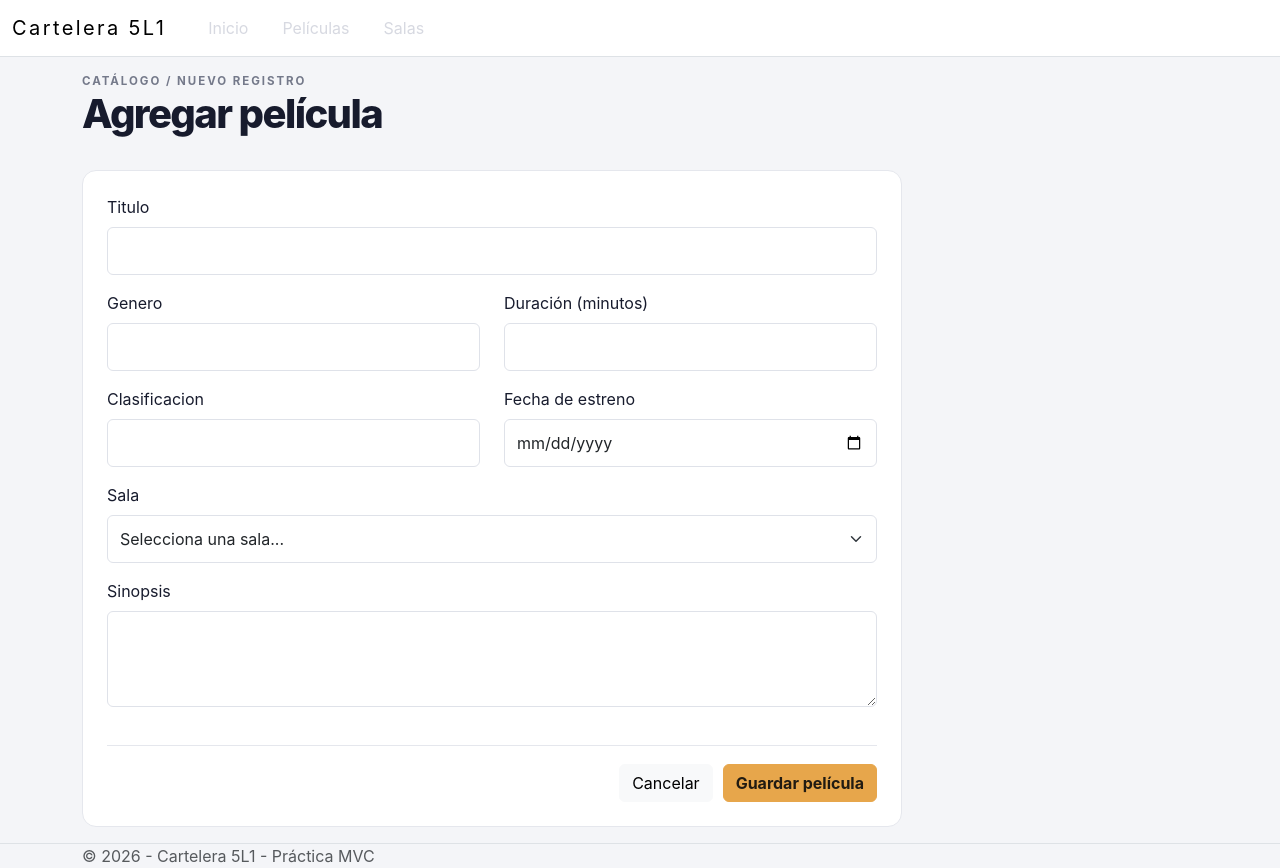
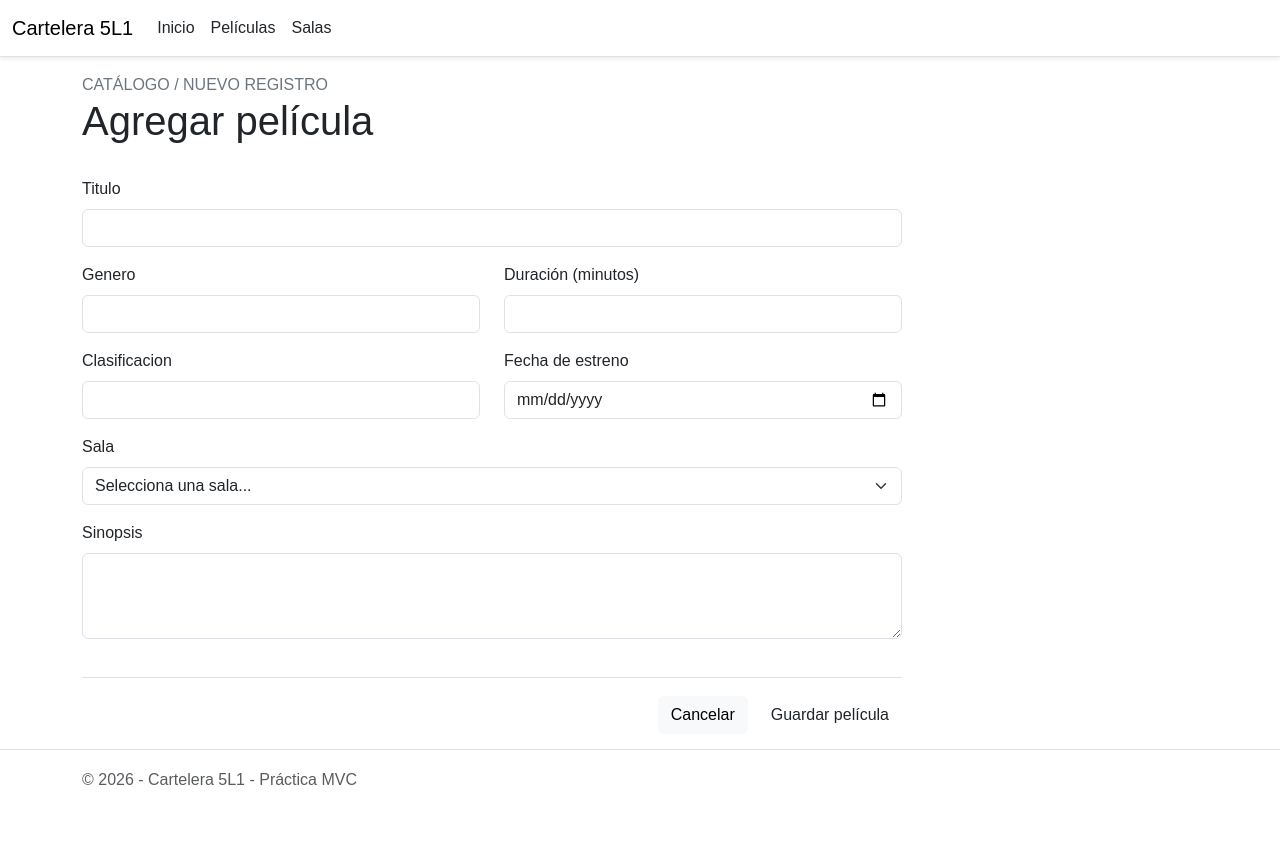
Before and after one commit to JEEM244/beta, an ASP.NET Core app: page /Movies5L1/Create in a window 1280 px wide. After the commit the page ends 785 px from the top, so only its background shows below. Run offline with ASP.NET Core 8, Linux system fonts and the light colour scheme; some libraries are stand-ins or nearby versions.

Commit message:
Restaura estilos Bootstrap claros para Cartelera

```diff
--- a/MVCCartelera/wwwroot/css/site.css
+++ b/MVCCartelera/wwwroot/css/site.css
@@ -1,20 +1,151 @@
-:root{--ink:#171b2d;--muted:#74798a;--paper:#f4f5f8;--accent:#e7a64b;--line:#e5e7ed}
-body{background:var(--paper);color:var(--ink);font-family:Inter,Segoe UI,Arial,sans-serif}
-.cinema-nav{background:#171b2d;padding:16px 0}.navbar-brand{letter-spacing:.12em}.navbar-brand span{color:var(--accent)}
-.nav-link{color:#d7d9e1!important;margin-left:18px}.nav-link:hover{color:var(--accent)!important}
-.hero-panel{background:linear-gradient(120deg,#171b2d,#303752);color:white;border-radius:18px;padding:64px 7%;min-height:350px;display:flex;flex-direction:column;justify-content:center}
-.hero-panel h1{font-size:clamp(2.5rem,6vw,4.8rem);line-height:1.02;font-weight:800;letter-spacing:-.05em}.hero-panel h1 span{color:var(--accent)}
-.hero-copy{color:#c6cad6;max-width:470px}.eyebrow{font-size:.72rem;letter-spacing:.17em;font-weight:700;color:#b07b32;margin-bottom:10px}.hero-panel .eyebrow{color:var(--accent)}
-.btn-cinema{background:var(--accent);border-color:var(--accent);color:#211b12;font-weight:700}.btn-cinema:hover{background:#d79538;border-color:#d79538;color:#211b12}
-.info-tile,.form-panel,.detail-panel,.table-wrap{background:white;border:1px solid var(--line);border-radius:14px;padding:24px}
-.info-tile span{font-size:.7rem;letter-spacing:.14em;color:#a27436;font-weight:700}.info-tile h2{font-weight:750;margin-top:12px}.info-tile p,.page-heading p{color:var(--muted);margin-bottom:0}
-.page-heading{display:flex;align-items:center;justify-content:space-between;gap:20px;margin:12px 0 26px}.page-heading h1{font-weight:800;letter-spacing:-.04em;margin:0 0 6px}
-.table-wrap{padding:8px 22px;overflow-x:auto}.cinema-table{margin:0}.cinema-table thead th{font-size:.72rem;text-transform:uppercase;letter-spacing:.08em;color:#777d8d;border-bottom:1px solid var(--line);padding:17px 12px}.cinema-table tbody td{padding:17px 12px;border-color:#f0f1f4}
-.rating-tag{display:inline-block;background:#f4efe6;color:#805a24;padding:5px 9px;border-radius:6px;font-size:.78rem;font-weight:700}
-.action-links{white-space:nowrap}.action-links a{font-size:.85rem;text-decoration:none;margin-left:12px;color:#48567b}.action-links .danger-link{color:#b34b4b}
-.empty-state{text-align:center;color:var(--muted);padding:32px}.form-panel,.detail-panel{max-width:820px}
-.form-control,.form-select{border-color:#dfe2e9;padding:11px 12px}.form-control:focus,.form-select:focus{border-color:#c58d3c;box-shadow:0 0 0 .2rem #e7a64b33}
-.form-actions{display:flex;justify-content:flex-end;gap:10px;margin-top:22px;padding-top:18px;border-top:1px solid var(--line)}
-.detail-grid{display:grid;grid-template-columns:180px 1fr;gap:13px 20px}.detail-grid dt{color:var(--muted);font-weight:600}.detail-grid dd{margin:0}
-.footer-note{color:#9297a5;font-size:.8rem;padding:24px 0 34px}
-@media(max-width:600px){.hero-panel{padding:40px 25px}.page-heading{align-items:flex-start;flex-direction:column}.detail-grid{grid-template-columns:1fr;gap:5px}.detail-grid dd{margin-bottom:12px}}
+html {
+    position: relative;
+    min-height: 100%;
+}
+
+body {
+    margin-bottom: 60px;
+    background: #fff;
+    color: #212529;
+    font-family: Arial, Helvetica, sans-serif;
+}
+
+.navbar {
+    min-height: 56px;
+}
+
+.box-shadow {
+    box-shadow: 0 .125rem .25rem rgba(0, 0, 0, .075);
+}
+
+.home-intro {
+    padding-top: 12px;
+    text-align: center;
+}
+
+.home-intro h1 {
+    font-size: 2.5rem;
+    font-weight: 300;
+    margin-bottom: 8px;
+}
+
+.home-intro p {
+    color: #555;
+}
+
+.footer {
+    position: absolute;
+    bottom: 0;
+    width: 100%;
+    white-space: nowrap;
+    line-height: 60px;
+    background: #fff;
+}
+
+/* Estilos sencillos para las tablas y formularios de Cartelera. */
+.page-heading {
+    display: flex;
+    align-items: center;
+    justify-content: space-between;
+    gap: 20px;
+    margin: 12px 0 26px;
+}
+
+.page-heading h1 {
+    margin: 0 0 6px;
+    font-weight: 400;
+}
+
+.page-heading p {
+    color: #6c757d;
+    margin-bottom: 0;
+}
+
+.table-wrap {
+    overflow-x: auto;
+}
+
+.cinema-table {
+    margin-bottom: 0;
+}
+
+.cinema-table thead th {
+    font-size: .85rem;
+    font-weight: 600;
+    color: #555;
+    border-bottom: 1px solid #dee2e6;
+}
+
+.rating-tag {
+    display: inline-block;
+    background: #f1f1f1;
+    color: #333;
+    padding: 4px 8px;
+    border-radius: 4px;
+    font-size: .8rem;
+}
+
+.action-links {
+    white-space: nowrap;
+}
+
+.action-links a {
+    font-size: .9rem;
+    text-decoration: none;
+    margin-right: 10px;
+}
+
+.action-links .danger-link {
+    color: #b02a37;
+}
+
+.empty-state {
+    text-align: center;
+    color: #6c757d;
+    padding: 28px;
+}
+
+.form-panel,
+.detail-panel {
+    max-width: 820px;
+}
+
+.form-actions {
+    display: flex;
+    justify-content: flex-end;
+    gap: 10px;
+    margin-top: 22px;
+    padding-top: 18px;
+    border-top: 1px solid #dee2e6;
+}
+
+.detail-grid {
+    display: grid;
+    grid-template-columns: 180px 1fr;
+    gap: 13px 20px;
+}
+
+.detail-grid dt {
+    color: #6c757d;
+    font-weight: 600;
+}
+
+.detail-grid dd {
+    margin: 0;
+}
+
+@media (max-width: 600px) {
+    .page-heading {
+        align-items: flex-start;
+        flex-direction: column;
+    }
+
+    .detail-grid {
+        grid-template-columns: 1fr;
+        gap: 5px;
+    }
+
+    .detail-grid dd {
+        margin-bottom: 12px;
+    }
+}
```
